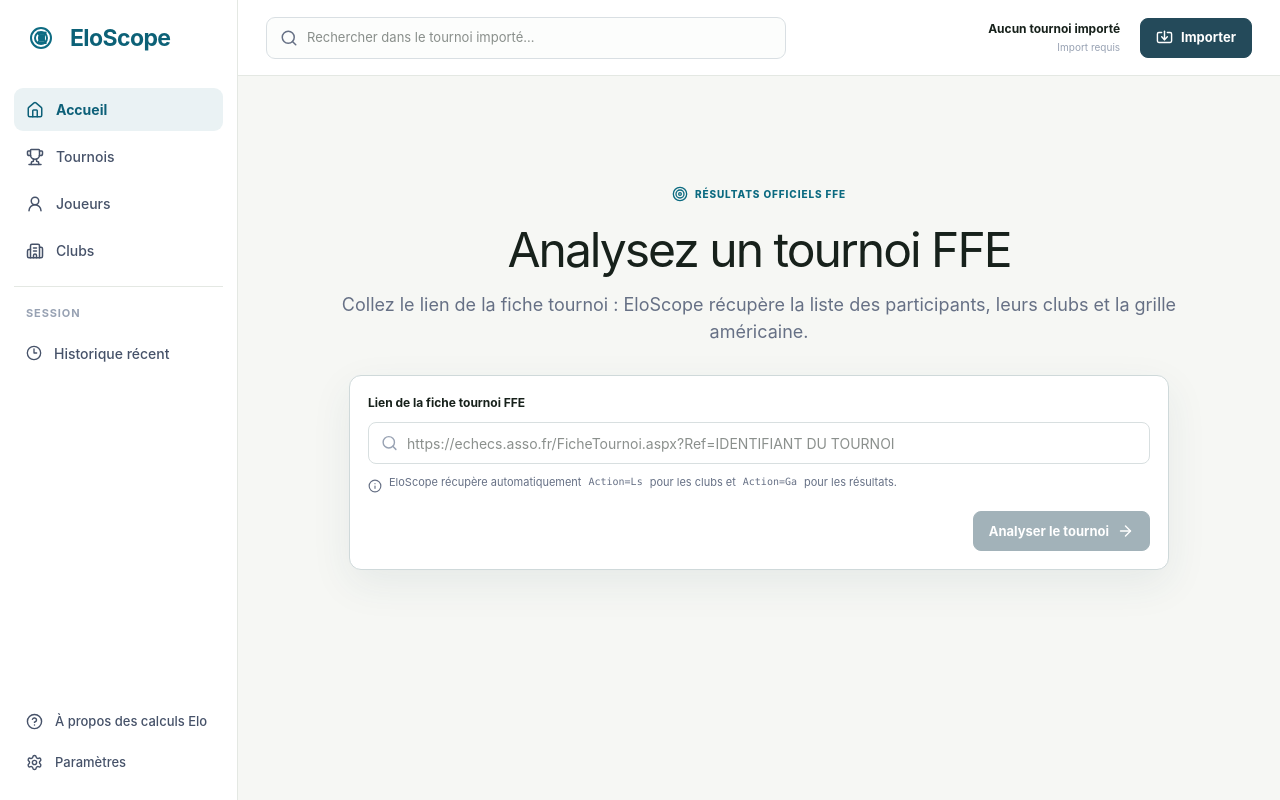
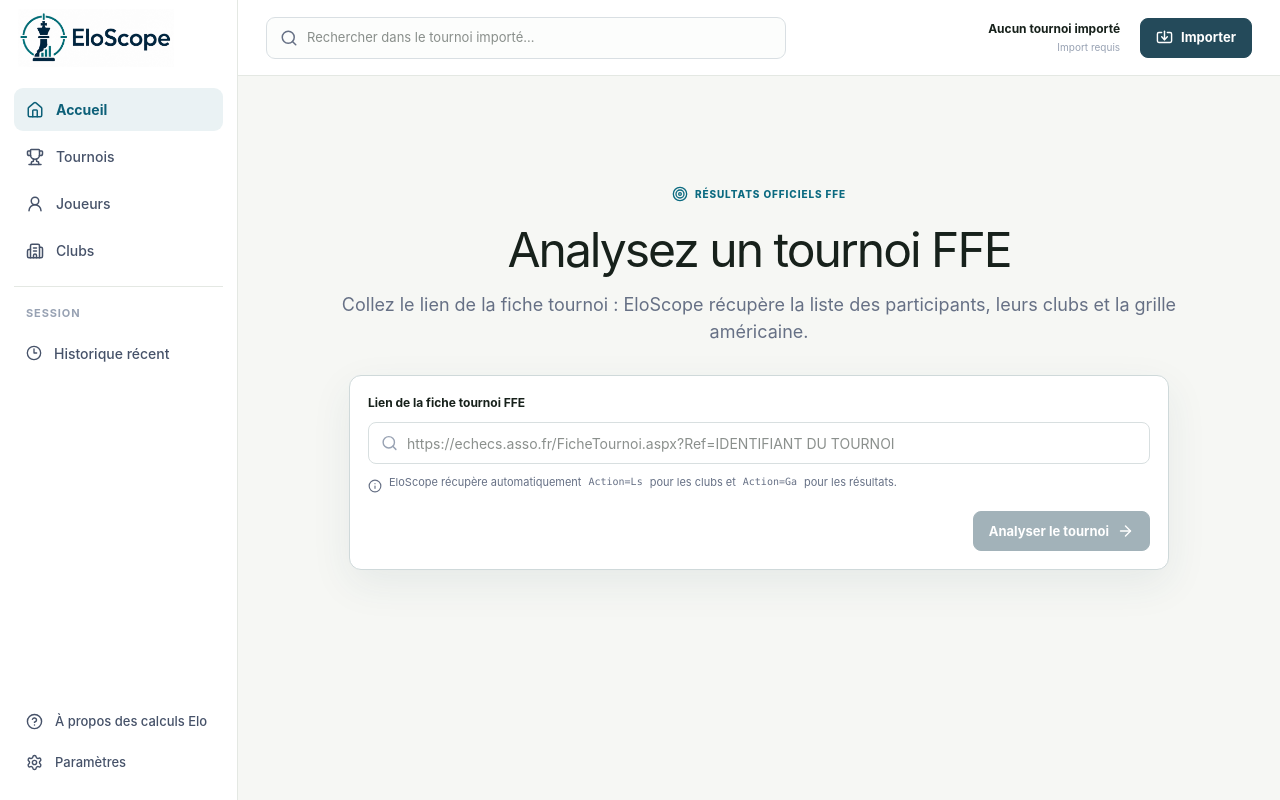
Before and after one commit to vincentvallet/EloScope, a Next.js app: page / in a window 1280 px wide. Built offline with nearby package versions, Linux system fonts and the light colour scheme.

Commit message:
Replace site header logo

```diff
--- a/app/globals.css
+++ b/app/globals.css
@@ -21,9 +21,8 @@
 .sr-only{position:absolute;width:1px;height:1px;padding:0;margin:-1px;overflow:hidden;clip:rect(0,0,0,0);white-space:nowrap;border:0}
 .app-shell{min-height:100vh}
 .sidebar{position:fixed;inset:0 auto 0 0;width:238px;background:var(--surface);border-right:1px solid var(--border);z-index:30;display:flex;flex-direction:column;padding:0 14px 18px}
-.brand{height:76px;display:flex;align-items:center;gap:11px;padding:0 9px;font-size:23px;color:#0C6177;letter-spacing:-.6px}
-.brand-mark{width:36px;height:36px;display:grid;place-items:center;position:relative;color:#0D6B82}
-.brand-mark>span{position:absolute;font-size:16px;font-weight:700}
+.brand{height:76px;display:flex;align-items:center;padding:7px 4px}
+.brand-logo{display:block;width:100%;height:58px;object-fit:contain;object-position:left center}
 .sidebar nav{display:grid;gap:4px;padding-top:12px}
 .sidebar nav a,.sidebar-section a,.sidebar-bottom a{display:flex;align-items:center;gap:12px;min-height:43px;padding:0 12px;border-radius:9px;color:#465269;font-weight:550;transition:.18s}
 .sidebar nav a:hover,.sidebar-section a:hover,.sidebar-bottom a:hover{background:var(--surface-subtle);color:var(--brand)}
--- a/components/eloscope-app.tsx
+++ b/components/eloscope-app.tsx
@@ -1,6 +1,7 @@
 "use client";
 
 import { useEffect, useMemo, useState } from "react";
+import Image from "next/image";
 import { usePathname } from "next/navigation";
 import type { EChartsOption } from "echarts";
 import {
@@ -255,8 +256,7 @@
     <div className="app-shell">
       <aside className={`sidebar ${mobileOpen ? "open" : ""}`}>
         <a className="brand" href="/" aria-label="EloScope, accueil">
-          <span className="brand-mark"><Target size={24}/><span>♜</span></span>
-          <strong>EloScope</strong>
+          <Image className="brand-logo" src="/eloscope-logo.png" alt="" width={585} height={217} priority />
         </a>
         <nav aria-label="Navigation principale">
           {navigation.map((item) => {
```
Also changed, not shown: public/eloscope-logo.png (added).
